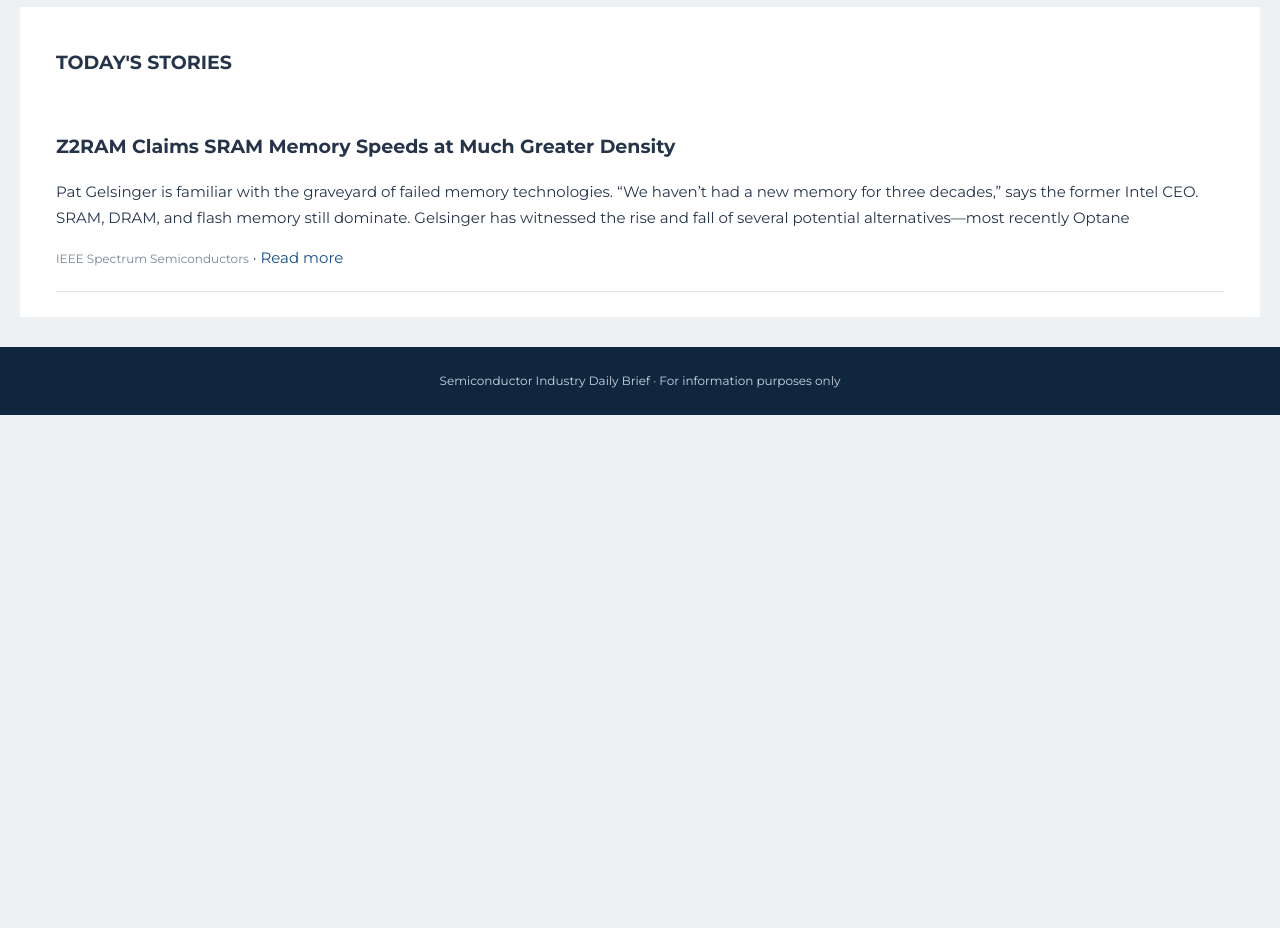
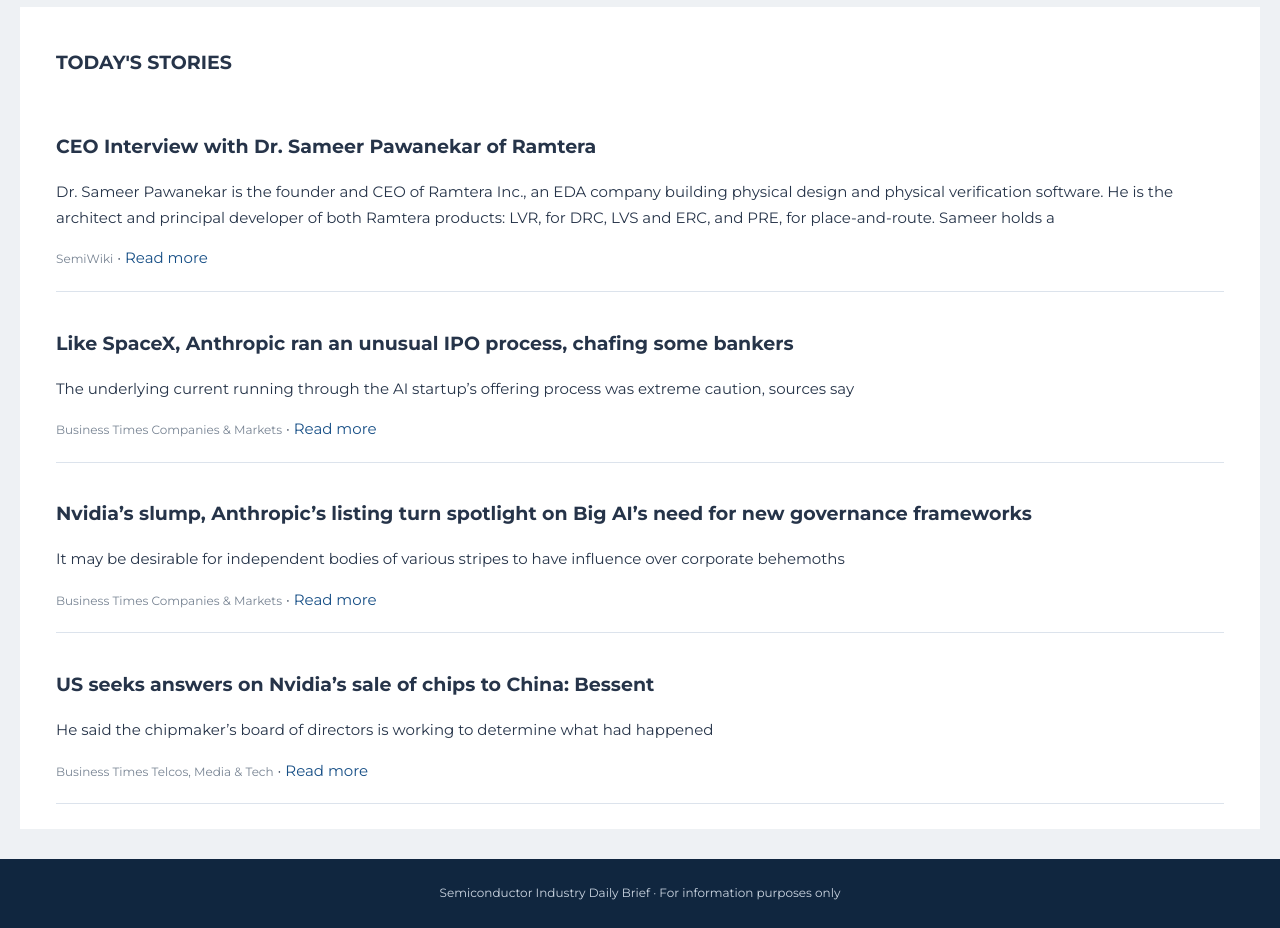
Before and after one commit to atowr/semiconductor-newsletter, a plain HTML site: page docs/index.html in a window 1280 px wide. Shown: the part 400-1328 px from the top of the page. Before the commit the page ends 815 px from the top, so only its background shows below. Drawn offline with Linux system fonts and the light colour scheme; a script that the page names is missing.

Commit message:
Publish daily semiconductor newsletter

```diff
--- a/docs/index.html
+++ b/docs/index.html
@@ -40,7 +40,7 @@ footer { background:#10263f; color:#cbd5e1; padding:24px; text-align:center; fon
 .tradingview-widget-container__widget {width:100%}
 .tradingview-widget-container iframe {display:block;width:100%!important;max-width:100%}
 .snapshot {padding:20px 24px 24px}</style></head><body>
-<header style="text-align:left"><p style="text-align:left;margin:0 0 6px"> Sunday, 22 November 2026</p>
+<header style="text-align:left"><p style="text-align:left;margin:0 0 6px"> Monday, 23 November 2026</p>
 <h1 style="text-align:left;margin:0 0 6px">Semiconductor Industry Daily Brief</h1><p style="text-align:left;margin:0">Providing concise, curated market intelligence</p></header>
 <section class="snapshot">
 <div class="snapshot-title">Market Snapshot — Live, as displayed by TradingView</div>
@@ -54,9 +54,24 @@ footer { background:#10263f; color:#cbd5e1; padding:24px; text-align:center; fon
 <main><h2>TODAY'S STORIES</h2>
 
         <article>
-        <h2>Z2RAM Claims SRAM Memory Speeds at Much Greater Density</h2>
-        <p>Pat Gelsinger is familiar with the graveyard of failed memory technologies. “We haven’t had a new memory for three decades,” says the former Intel CEO. SRAM, DRAM, and flash memory still dominate. Gelsinger has witnessed the rise and fall of several potential alternatives—most recently Optane</p>
-        <div class="story-meta"><span class="source">IEEE Spectrum Semiconductors</span> · <a href="https://spectrum.ieee.org/sram-memory-z2ram">Read more</a></div>
+        <h2>CEO Interview with Dr. Sameer Pawanekar of Ramtera</h2>
+        <p>Dr. Sameer Pawanekar is the founder and CEO of Ramtera Inc., an EDA company building physical design and physical verification software. He is the architect and principal developer of both Ramtera products: LVR, for DRC, LVS and ERC, and PRE, for place-and-route. Sameer holds a</p>
+        <div class="story-meta"><span class="source">SemiWiki</span> · <a href="https://semiwiki.com/ceo-interviews/376107-ceo-interview-with-dr-sameer-pawanekar-of-ramtera/">Read more</a></div>
+        </article>
+        <article>
+        <h2>Like SpaceX, Anthropic ran an unusual IPO process, chafing some bankers</h2>
+        <p>The underlying current running through the AI startup’s offering process was extreme caution, sources say</p>
+        <div class="story-meta"><span class="source">Business Times Companies &amp; Markets</span> · <a href="https://www.businesstimes.com.sg/international/spacex-anthropic-ran-unusual-ipo-process-chafing-some-bankers">Read more</a></div>
+        </article>
+        <article>
+        <h2>Nvidia’s slump, Anthropic’s listing turn spotlight on Big AI’s need for new governance frameworks</h2>
+        <p>It may be desirable for independent bodies of various stripes to have influence over corporate behemoths</p>
+        <div class="story-meta"><span class="source">Business Times Companies &amp; Markets</span> · <a href="https://www.businesstimes.com.sg/opinion-features/nvidias-slump-anthropics-listing-turn-spotlight-big-ais-need-new-governance-frameworks">Read more</a></div>
+        </article>
+        <article>
+        <h2>US seeks answers on Nvidia’s sale of chips to China: Bessent</h2>
+        <p>He said the chipmaker’s board of directors is working to determine what had happened</p>
+        <div class="story-meta"><span class="source">Business Times Telcos, Media &amp; Tech</span> · <a href="https://www.businesstimes.com.sg/companies-markets/telcos-media-tech/us-seeks-answers-nvidias-sale-chips-china-bessent">Read more</a></div>
         </article>
 </main>
 <footer>Semiconductor Industry Daily Brief · For information purposes only</footer>
```
